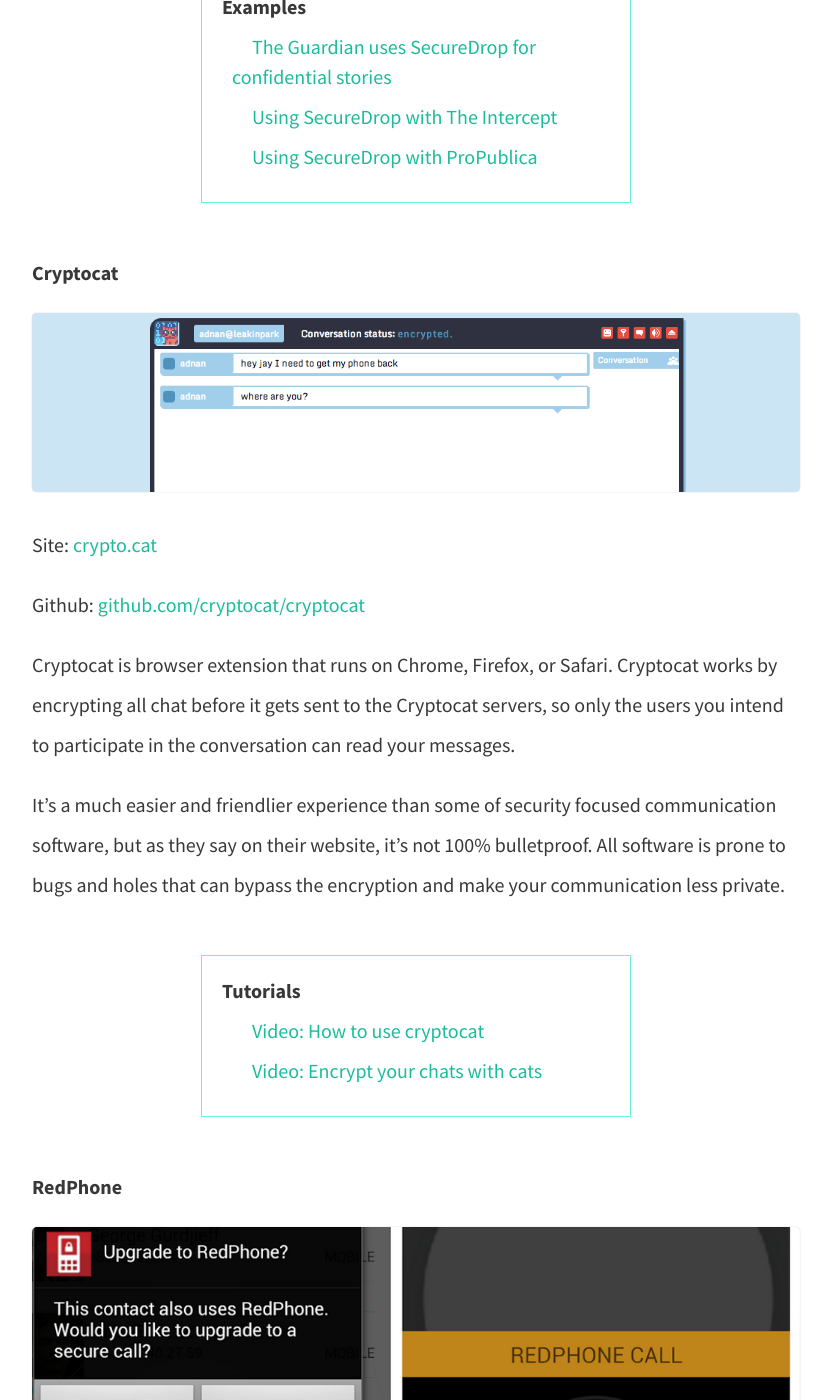
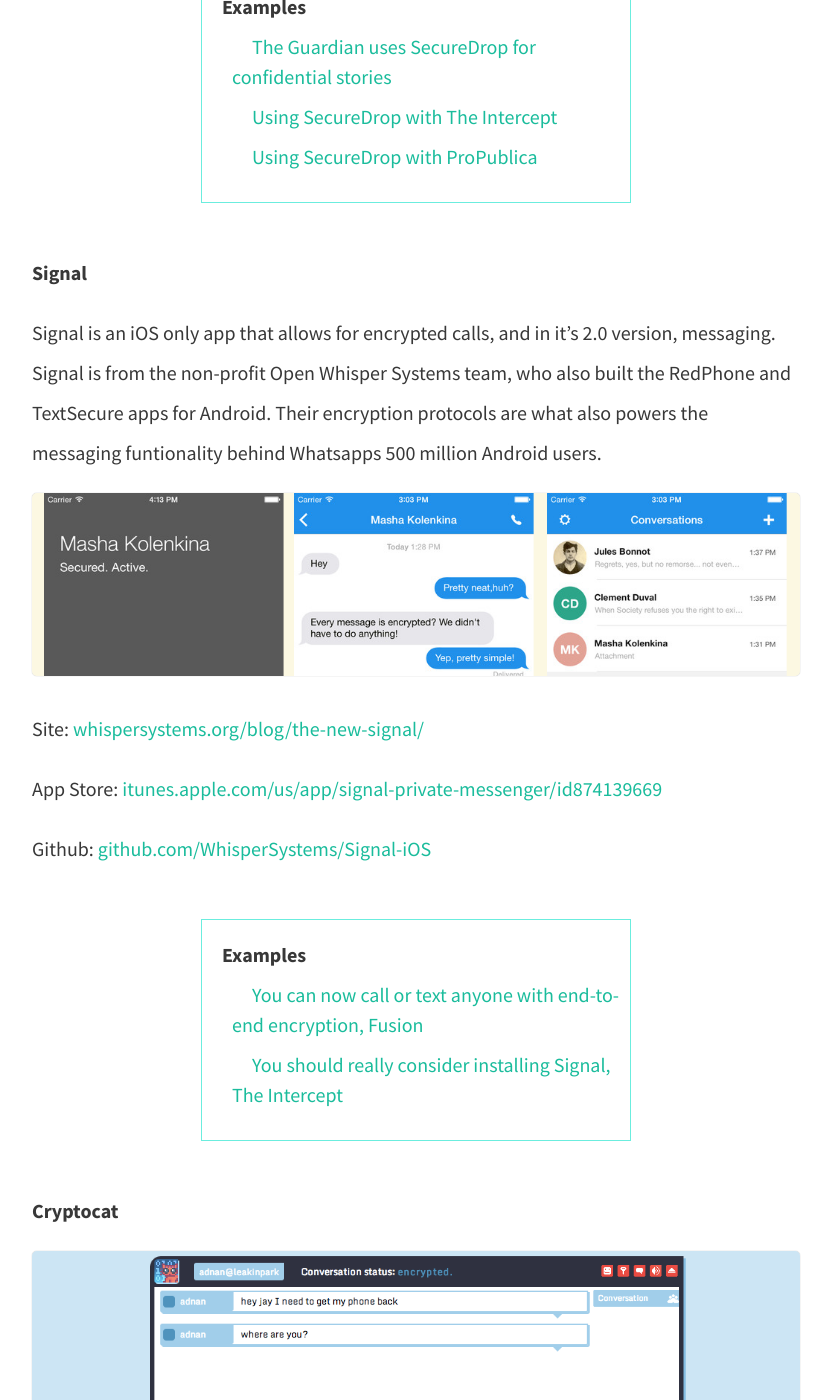
Before and after one commit to pippinlee/open-journalism-project, a Jekyll site: the page built from security.md, in a window 1280 px wide and 1400 px high, scrolled down 8737 px. Shown: the whole window, without its empty margins (224-1055 px from the left). Built offline with Jekyll 4.4.1, drawn with Linux system fonts in a browser that asks for light colours; nearby versions of some CDN libraries; some of the changed text lies outside the part shown.

Commit message:
add new signal app!

```diff
--- a/security.md
+++ b/security.md
@@ -153,6 +153,25 @@
 	* [Using SecureDrop with ProPublica](https://securedrop.propublica.org/)
 </div>
 
+**Signal**
+
+Signal is an iOS only app that allows for encrypted calls, and in it's 2.0 version, messaging. Signal is from the non-profit Open Whisper Systems team, who also built the RedPhone and TextSecure apps for Android. Their encryption protocols are what also powers the messaging funtionality behind Whatsapps 500 million Android users.
+
+![signal]( {{ site.baseurl }}/img/security/signal.png)
+
+Site: [whispersystems.org/blog/the-new-signal/](freedom.press/securedrop/)
+
+App Store: [itunes.apple.com/us/app/signal-private-messenger/id874139669](https://itunes.apple.com/us/app/signal-private-messenger/id874139669)
+
+Github: [github.com/WhisperSystems/Signal-iOS](github.com/freedomofpress/securedrop/)
+
+<div class="resources" markdown='1'>
+* **Examples**
+	* [You can now call or text anyone with end-to-end encryption, Fusion](http://fusion.net/story/56778/signal-encrypted-texts-calls/)
+	* [You should really consider installing Signal, The Intercept](https://firstlook.org/theintercept/2015/03/02/signal-iphones-encrypted-messaging-app-now-supports-text/)
+</div>
+
+
 
 **Cryptocat**
 
@@ -237,4 +256,4 @@
 
 [EFF: Lessons for journalism students](https://ssd.eff.org/en/playlist/journalism-student)
 
-[Crypto101, An Introduction to Cryptography, PDF](https://www.crypto101.io/)
+[Crypto101, An Introductory Course in Cryptography, PDF](https://www.crypto101.io/)
```
Also changed, not shown: img/security/signal.png (added).
